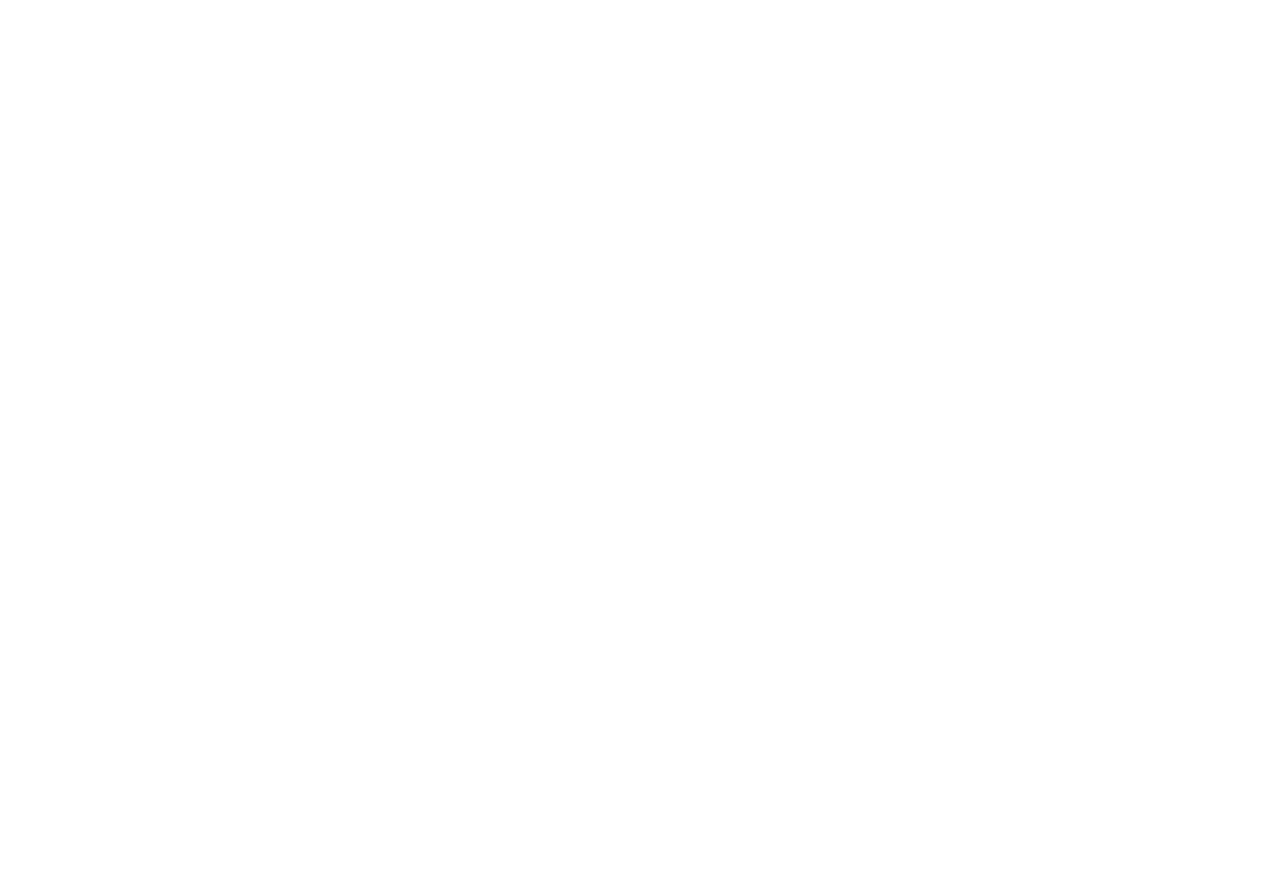
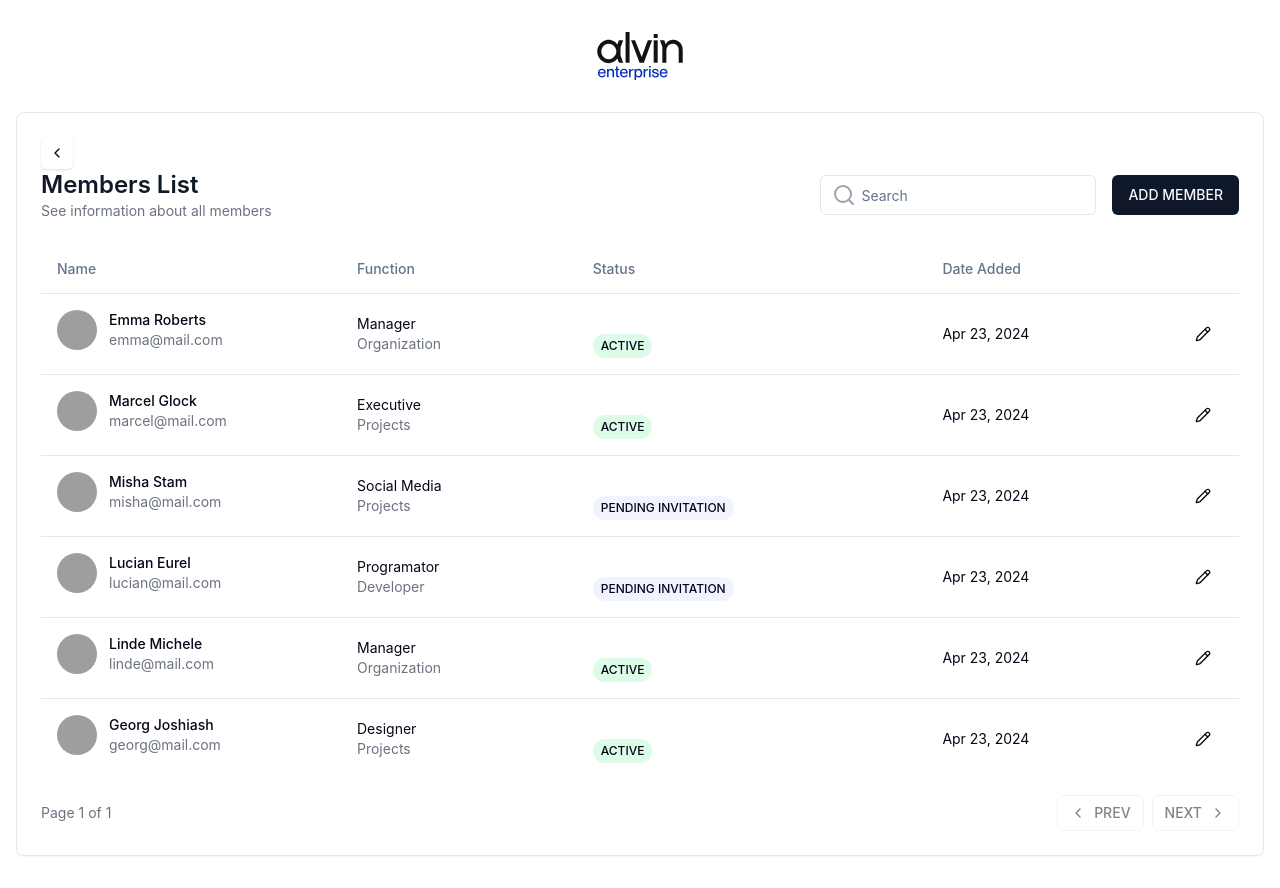
Before and after one commit to alvinapp/onboarding_document_ipload, a React (Create React App) app: page /organization-users in a window 1280 px wide. Before the commit this address had no page. Before the commit the page ends 800 px from the top, so only its background shows below. Built offline with nearby package versions, Linux system fonts and the light colour scheme; grey boxes are pictures that could not be loaded.

Commit message:
chore: Add route for OrganizationUsersTable component

```diff
--- a/src/App.tsx
+++ b/src/App.tsx
@@ -6,6 +6,7 @@ import LoginDetails from "./pages/LoginDetails";
 import ResetPassword from "./pages/ResetPassword";
 import OrganizationTable from "./pages/OrganizationsTable";
 import OrganizationDashboard from "./pages/OrganizationDashboard";
+import OrganizationUsersTable from "./components/organization-users/OrganizationUsersTable";
 import { ToastProvider } from './components/ToastProvider';
 import { QueryClient, QueryClientProvider } from "react-query";
 import ErrorBoundary from './components/ErrorBoundary';
@@ -25,6 +26,7 @@ const App: React.FC = () => {
             <Route path="/reset-password" element={<ResetPassword />} />
             <Route path="/organizations" element={<OrganizationTable />} />
             <Route path="/organization-dashboard" element={<OrganizationDashboard />} />
+            <Route path="/organization-users/" element={<OrganizationUsersTable />} />
           </Routes>
         </Router>
       </ToastProvider>
--- /dev/null
+++ b/src/components/organization-users/OrganizationUsersTable.tsx
@@ -0,0 +1,145 @@
+import React, { useState } from 'react';
+import { useNavigate } from 'react-router-dom';
+import { Table, TableBody, TableCell, TableHead, TableHeader, TableRow } from "../Table";
+import { Input } from "../Input";
+import { Button } from "../Button";
+import { Avatar, AvatarFallback, AvatarImage } from "../Avatar";
+import { ChevronLeft, ChevronRight, Search, Pencil } from 'lucide-react';
+import { AnimatePresence, motion } from 'framer-motion';
+import logoSvg from '../../assets/alvinlogo1.svg';
+import { Card } from '../Card';
+
+interface Member {
+    id: string;
+    name: string;
+    email: string;
+    function: string;
+    subFunction: string;
+    status: 'PENDING INVITATION' | 'ACTIVE';
+    employed: string;
+    avatarUrl: string;
+}
+
+const members: Member[] = [
+    { id: '1', name: 'Emma Roberts', email: 'emma@mail.com', function: 'Manager', subFunction: 'Organization', status: 'ACTIVE', employed: '23/04/24', avatarUrl: '/placeholder.svg?height=40&width=40' },
+    { id: '2', name: 'Marcel Glock', email: 'marcel@mail.com', function: 'Executive', subFunction: 'Projects', status: 'ACTIVE', employed: '23/04/24', avatarUrl: '/placeholder.svg?height=40&width=40' },
+    { id: '3', name: 'Misha Stam', email: 'misha@mail.com', function: 'Social Media', subFunction: 'Projects', status: 'PENDING INVITATION', employed: '23/04/24', avatarUrl: '/placeholder.svg?height=40&width=40' },
+    { id: '4', name: 'Lucian Eurel', email: 'lucian@mail.com', function: 'Programator', subFunction: 'Developer', status: 'PENDING INVITATION', employed: '23/04/24', avatarUrl: '/placeholder.svg?height=40&width=40' },
+    { id: '5', name: 'Linde Michele', email: 'linde@mail.com', function: 'Manager', subFunction: 'Organization', status: 'ACTIVE', employed: '23/04/24', avatarUrl: '/placeholder.svg?height=40&width=40' },
+    { id: '6', name: 'Georg Joshiash', email: 'georg@mail.com', function: 'Designer', subFunction: 'Projects', status: 'ACTIVE', employed: '23/04/24', avatarUrl: '/placeholder.svg?height=40&width=40' },
+];
+
+function parseDate(dateStr: string): Date {
+    const [day, month, year] = dateStr.split('/').map(Number);
+    return new Date(`20${year}-${month}-${day}`); // Assuming the year is in the format 'YY'
+}
+
+export default function OrganizationUsersTable() {
+    const [page, setPage] = useState(1);
+    const [search, setSearch] = useState('');
+    const navigate = useNavigate();
+
+    const filteredMembers = members.filter(
+        (member) =>
+            member.name.toLowerCase().includes(search.toLowerCase()) ||
+            member.email.toLowerCase().includes(search.toLowerCase()) ||
+            member.function.toLowerCase().includes(search.toLowerCase())
+    );
+
+    const totalPages = Math.ceil(filteredMembers.length / 6);
+
+    return (
+        <div className="container mx-auto px-4 py-8">
+            <div className="flex justify-center mb-8">
+                <img src={logoSvg} alt="Alvin Logo" className="h-12" />
+            </div>
+            <AnimatePresence>
+                <motion.div initial={{ opacity: 0, y: 20 }} animate={{ opacity: 1, y: 0 }} exit={{ opacity: 0, y: -20 }} transition={{ duration: 0.5 }}>
+                    <Card>
+                        <div className="p-6">
+                            <div className="flex items-center shadow p-2 rounded-md bg-white w-8 cursor-pointer hover:bg-accent" onClick={() => navigate(-1)}>
+                                <ChevronLeft className="h-4 w-4" />
+                            </div>
+                            <div className="flex justify-between items-center mb-6">
+                                <div>
+                                    <h2 className="text-2xl font-semibold text-gray-900">Members List</h2>
+                                    <p className="text-sm text-gray-500">See information about all members</p>
+                                </div>
+                                <div className="flex space-x-4">
+                                    <div className="relative">
+                                        <Search className="absolute left-3 top-1/2 transform -translate-y-1/2 text-gray-400" />
+                                        <Input
+                                            type="text"
+                                            placeholder="Search"
+                                            className="pl-10 pr-4 py-2 w-64"
+                                            value={search}
+                                            onChange={(e) => setSearch(e.target.value)}
+                                        />
+                                    </div>
+                                    <Button>ADD MEMBER</Button>
+                                </div>
+                            </div>
+
+                            <Table>
+                                <TableHeader>
+                                    <TableRow>
+                                        <TableHead className="w-[300px]">Name</TableHead>
+                                        <TableHead>Function</TableHead>
+                                        <TableHead>Status</TableHead>
+                                        <TableHead>Date Added</TableHead>
+                                        <TableHead className="w-[50px]"></TableHead>
+                                    </TableRow>
+                                </TableHeader>
+                                <TableBody>
+                                    {filteredMembers.slice((page - 1) * 6, page * 6).map((member) => (
+                                        <TableRow key={member.id}>
+                                            <TableCell className="flex items-center space-x-3">
+                                                <Avatar>
+                                                    <AvatarImage src={member.avatarUrl} alt={member.name} />
+                                                    <AvatarFallback>{member.name.charAt(0)}</AvatarFallback>
+                                                </Avatar>
+                                                <div>
+                                                    <div className="font-medium">{member.name}</div>
+                                                    <div className="text-sm text-gray-500">{member.email}</div>
+                                                </div>
+                                            </TableCell>
+                                            <TableCell>
+                                                <div>{member.function}</div>
+                                                <div className="text-sm text-gray-500">{member.subFunction}</div>
+                                            </TableCell>
+                                            <TableCell className="flex items-center">
+                                                <div className={`px-2 py-1 rounded-full text-xs font-medium ${member.status === 'ACTIVE' ? 'bg-green-100' : 'bg-[#f1f3fe]'}`}>
+                                                    {member.status}
+                                                </div>
+                                            </TableCell>
+                                            <TableCell>{parseDate(member.employed).toLocaleDateString('en-US', { month: 'short', day: 'numeric', year: 'numeric' })}</TableCell>
+                                            <TableCell>
+                                                <Button variant="ghost" size="sm">
+                                                    <Pencil className="h-4 w-4" />
+                                                </Button>
+                                            </TableCell>
+                                        </TableRow>
+                                    ))}
+                                </TableBody>
+                            </Table>
+
+                            <div className="flex justify-between items-center mt-4">
+                                <p className="text-sm text-gray-500">
+                                    Page {page} of {totalPages}
+                                </p>
+                                <div className="flex space-x-2">
+                                    <Button variant="outline" size="sm" onClick={() => setPage((p) => Math.max(1, p - 1))} disabled={page === 1}>
+                                        <ChevronLeft className="h-4 w-4 mr-2" /> PREV
+                                    </Button>
+                                    <Button variant="outline" size="sm" onClick={() => setPage((p) => Math.min(totalPages, p + 1))} disabled={page === totalPages}>
+                                        NEXT <ChevronRight className="h-4 w-4 ml-2" />
+                                    </Button>
+                                </div>
+                            </div>
+                        </div>
+                    </Card>
+                </motion.div>
+            </AnimatePresence>
+        </div>
+    );
+}
--- a/src/pages/OrganizationDashboard.tsx
+++ b/src/pages/OrganizationDashboard.tsx
@@ -121,7 +121,9 @@ export default function OrganizationDashboard() {
           <div className="mt-1 text-sm text-gray-600 flex flex-row justify-between">
             <div>Current next step: {launchpadStage || 'N/A'}.</div>
             <div>Due by: {dueDate || 'N/A'}</div>
-            <Button variant="link" className="ml-2 text-blue-600">
+            <Button variant="link" className="ml-2 text-blue-600" onClick={()=>{
+              navigate('/organization-users/')
+            }}>
               See all users of this organization
             </Button>
           </div>
```
Also changed, not shown: src/components/organization-users/CreateUserDialog.tsx (added), src/components/organization-users/CreateUserForm.tsx (added), src/components/organization-users/EditUserDialog.tsx (added).
